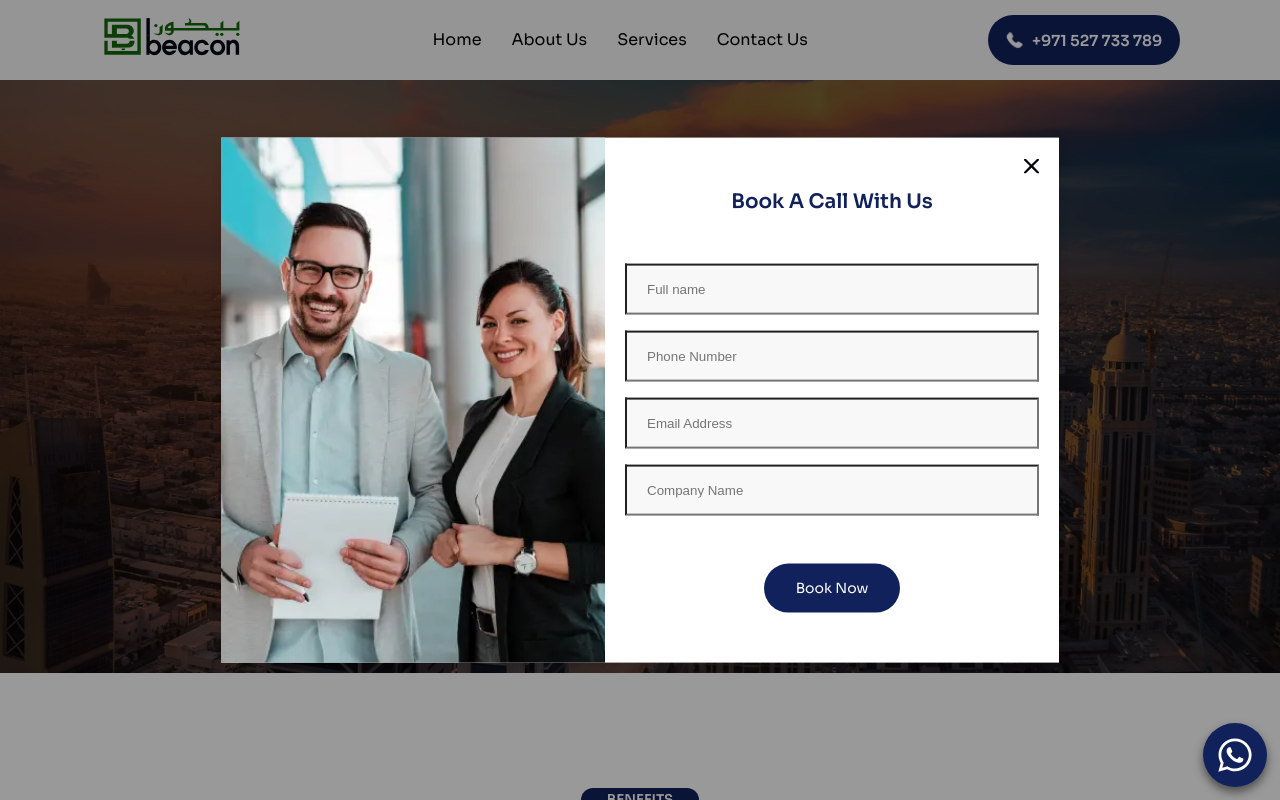
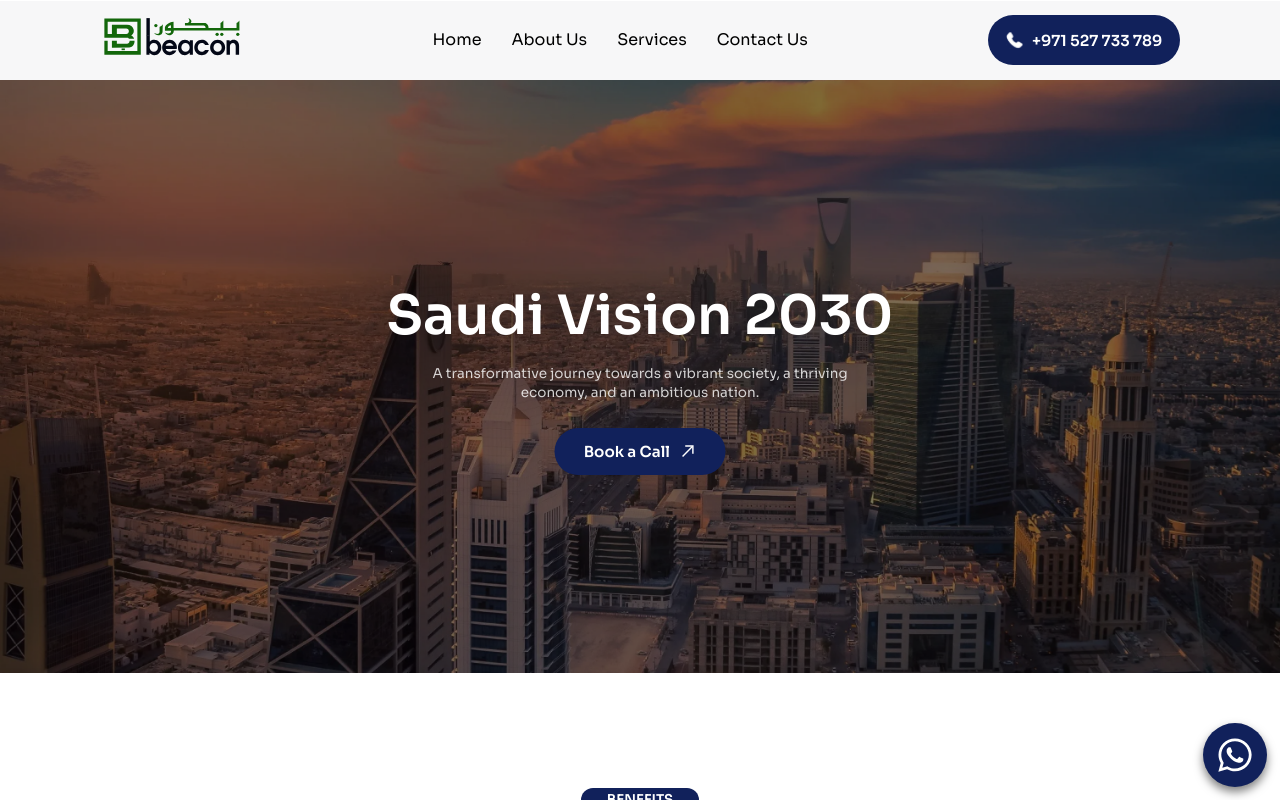
Before and after one commit to beacon-global/beaconSaudi, a Next.js app: page /pages/WhySaudi in a window 1280 px wide. Shown: the top 800 px of the page. Built offline with nearby package versions, Linux system fonts and the light colour scheme.

Commit message:
Update page.js

```diff
--- a/src/app/pages/WhySaudi/page.js
+++ b/src/app/pages/WhySaudi/page.js
@@ -1,4 +1,4 @@
-"use client"
+// "use client"
 import Banner from "@/app/components/Banner";
 import Clients from "@/app/components/ClientsContainer/Clients";
 import Popup from "@/app/components/Common/Popup";
@@ -24,32 +24,32 @@ const Page = () => {
   const textOptions = ["Growth", "Success", "Strategy", "Expansion"];
   const [showPopup, setShowPopup] = useState(false);
 
-  useEffect(() => {
-    const timeoutId = setTimeout(() => {
-      setShowPopup(true);
-    }, 5000);
-    return () => clearTimeout(timeoutId);
-  }, []);
+  // useEffect(() => {
+  //   const timeoutId = setTimeout(() => {
+  //     setShowPopup(true);
+  //   }, 5000);
+  //   return () => clearTimeout(timeoutId);
+  // }, []);
 
-  useEffect(() => {
-    const timeoutId = setTimeout(() => {
-      const whiteScreen = document.querySelector(".whiteScree");
-      if (whiteScreen) {
-        // whiteScreen.style.opacity = '0';
-        whiteScreen.classList.add("hidden");
-      }
-    }, 2000);
+  // useEffect(() => {
+  //   const timeoutId = setTimeout(() => {
+  //     const whiteScreen = document.querySelector(".whiteScree");
+  //     if (whiteScreen) {
+  //       // whiteScreen.style.opacity = '0';
+  //       whiteScreen.classList.add("hidden");
+  //     }
+  //   }, 2000);
 
-    return () => clearTimeout(timeoutId);
-  }, []);
+  //   return () => clearTimeout(timeoutId);
+  // }, []);
 
-  useEffect(() => {
-    const interval = setInterval(() => {
-      setTextIndex((prevIndex) => (prevIndex + 1) % textOptions.length);
-    }, 450);
+  // useEffect(() => {
+  //   const interval = setInterval(() => {
+  //     setTextIndex((prevIndex) => (prevIndex + 1) % textOptions.length);
+  //   }, 450);
 
-    return () => clearInterval(interval);
-  }, [textOptions.length]);
+  //   return () => clearInterval(interval);
+  // }, [textOptions.length]);
 
 
   return (
```
